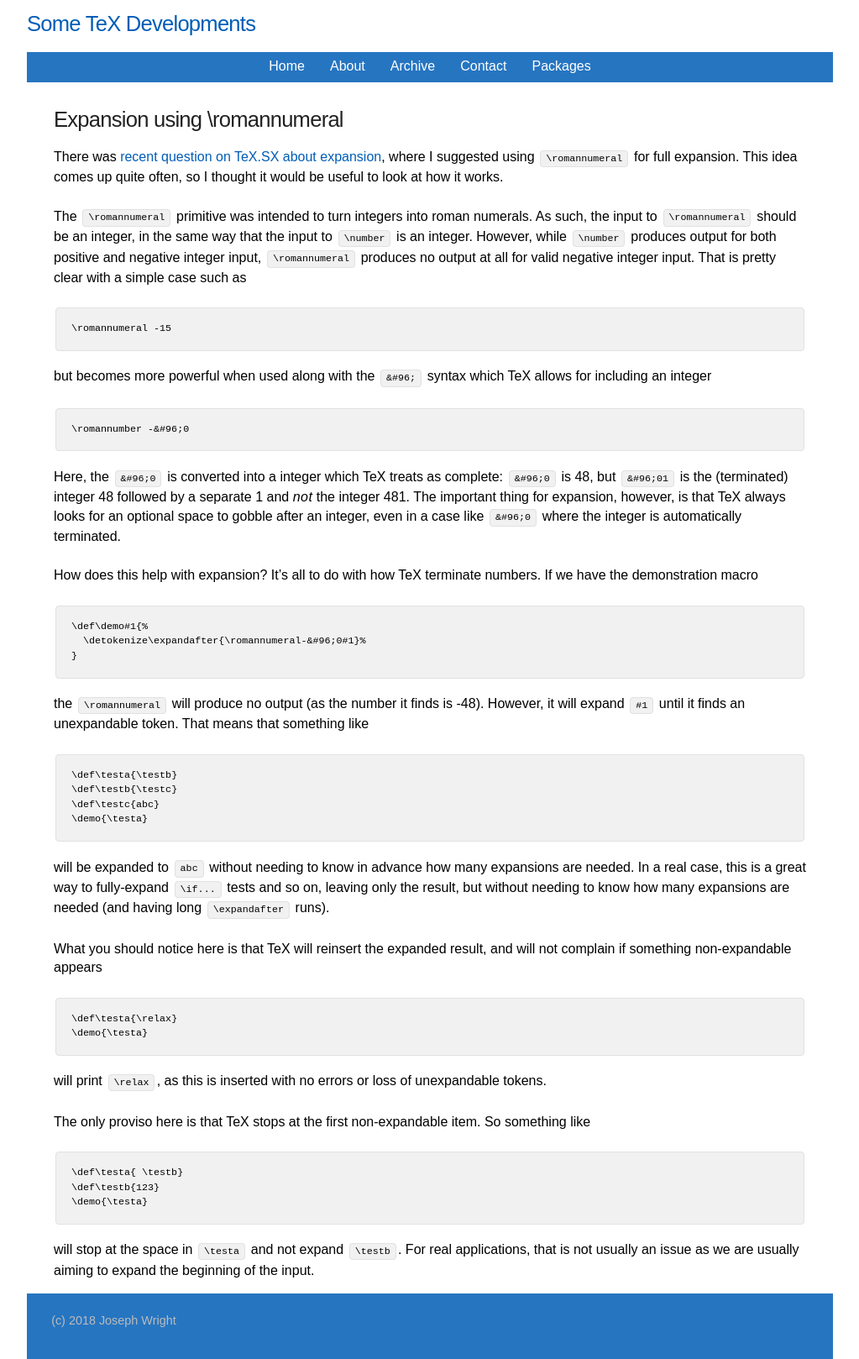
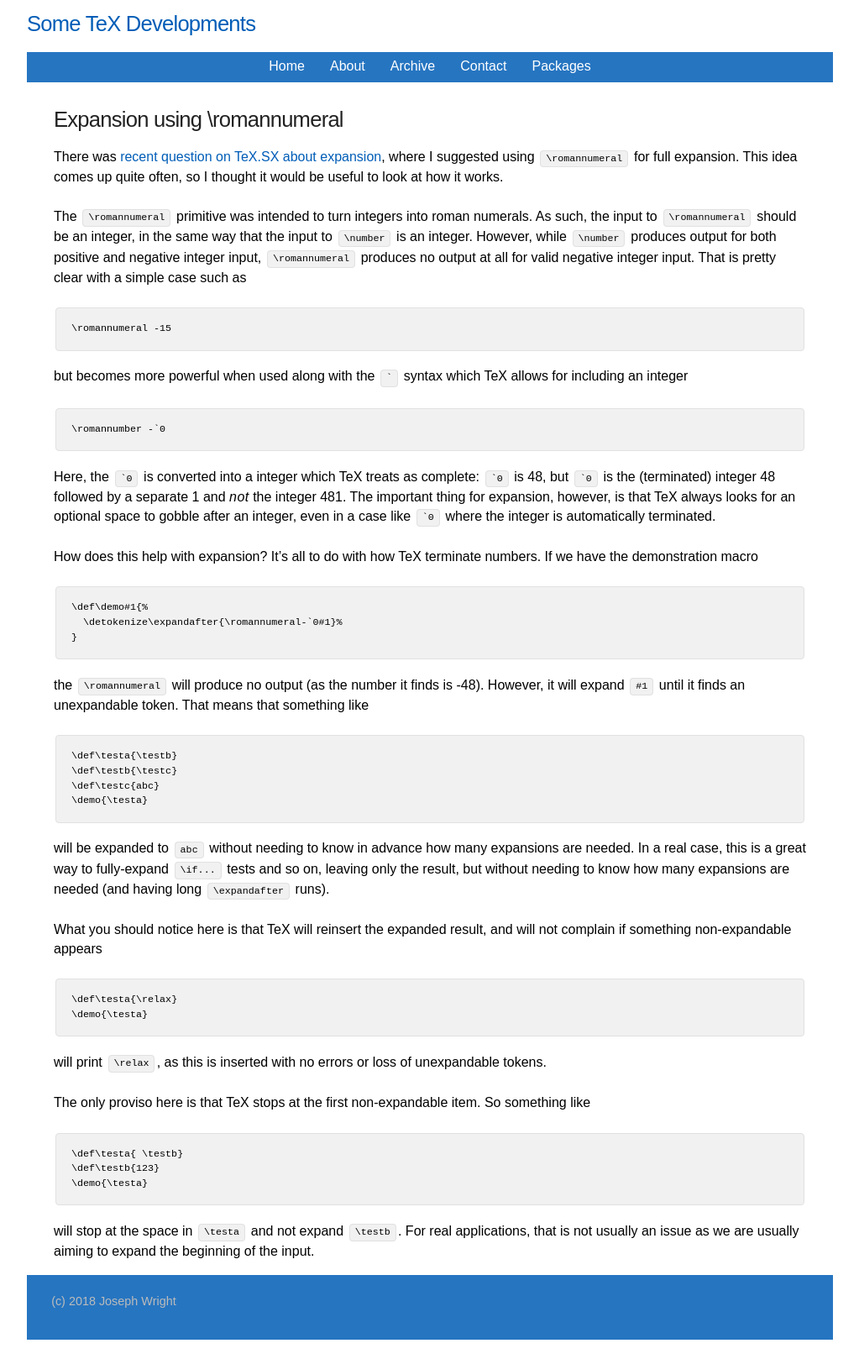
Before and after one commit to josephwright/josephwright.github.io, a Jekyll site: the page built from _posts/2011-07-05-expansion-using-romannumeral.md, in a window 1280 px wide. Shown: the whole page at 84% size, without its empty margins (128-1151 px from the left). Built offline with Jekyll 4.4.1, drawn with Linux system fonts in a browser that asks for light colours; after the commit the page ends 1595 px from its top, so only the background shows below that.

Commit message:
Fix issue with literal ` in code blocks
Can't use HTML escape ...

````diff
--- a/_posts/2011-07-05-expansion-using-romannumeral.md
+++ b/_posts/2011-07-05-expansion-using-romannumeral.md
@@ -13,20 +13,20 @@ The `\romannumeral` primitive was intended to turn integers into roman numerals.
 \romannumeral -15
 ```
 
-but becomes more powerful when used along with the `&#96;` syntax which TeX allows for including an integer
+but becomes more powerful when used along with the `` ` `` syntax which TeX allows for including an integer
 
 ```latex
-\romannumber -&#96;0
+\romannumber -`0
 ```
 
-Here, the `&#96;0` is converted into a integer which TeX treats as complete: `&#96;0` is 48, but `&#96;01` is the (terminated) integer 48 followed by a separate 1 and _not_ the integer 481. The important thing for expansion, however, is that TeX always looks for an optional space to gobble after an integer, even in a case like `&#96;0` where the integer is automatically terminated.
+Here, the `` `0 `` is converted into a integer which TeX treats as complete: `` `0 `` is 48, but `` `0 `` is the (terminated) integer 48 followed by a separate 1 and _not_ the integer 481. The important thing for expansion, however, is that TeX always looks for an optional space to gobble after an integer, even in a case like `` `0 `` where the integer is automatically terminated.
 
 How does this help with expansion? It's all to do with how TeX terminate numbers. If we have the demonstration macro
 
 <!-- {% raw %} -->
 ```latex
 \def\demo#1{%
-  \detokenize\expandafter{\romannumeral-&#96;0#1}%
+  \detokenize\expandafter{\romannumeral-`0#1}%
 }
 ```
 <!-- {% endraw %} -->
````
Also changed, not shown: _posts/2011-08-16-luatex-category-code-tables.md (+4 -4 lines).
